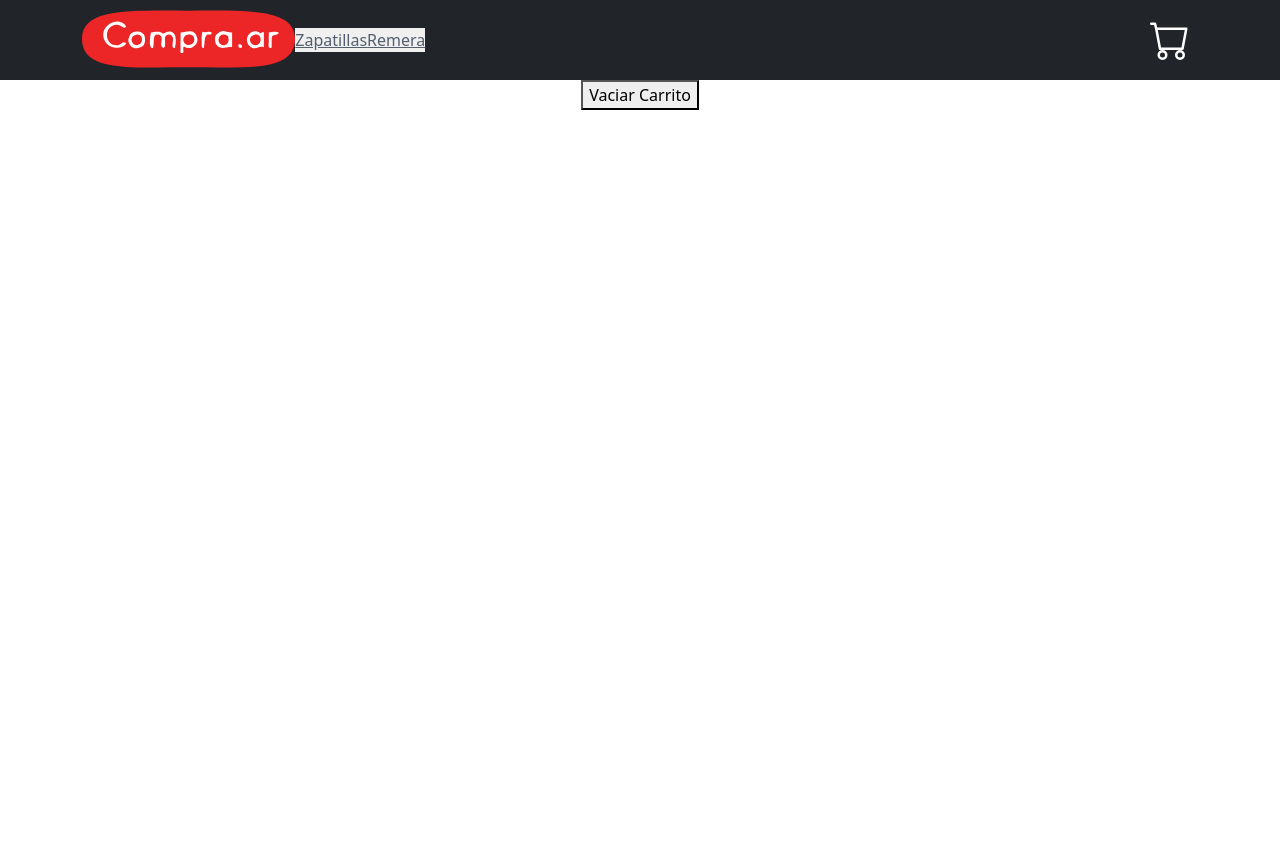
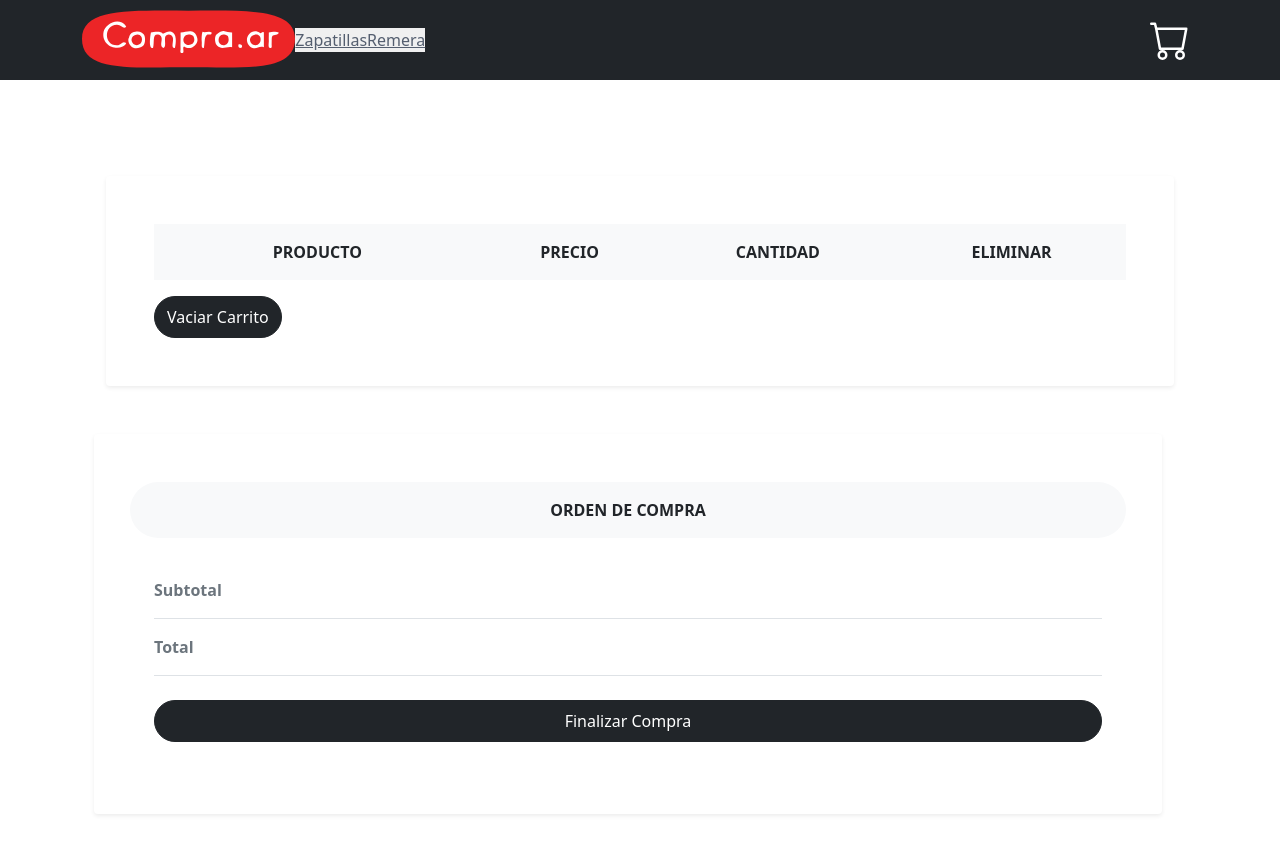
Before and after one commit to fedeclaver/react, a React (Create React App) app: page /cart in a window 1280 px wide. Shown: the top 854 px of the page. Before the commit the page ends 800 px from the top, so only its background shows below. Built offline with nearby package versions, Linux system fonts and the light colour scheme.

Commit message:
add delete item

```diff
--- a/package.json
+++ b/package.json
@@ -7,6 +7,7 @@
     "@testing-library/react": "^12.1.3",
     "@testing-library/user-event": "^13.5.0",
     "bootstrap": "^5.1.3",
+    "dotenv": "^16.0.0",
     "react": "^17.0.2",
     "react-bootstrap": "^2.2.0",
     "react-dom": "^17.0.2",
--- a/src/components/Cart/Cart.jsx
+++ b/src/components/Cart/Cart.jsx
@@ -1,18 +1,92 @@
+
+import { Button } from "react-bootstrap";
 import { useCartContext } from "../../context/CartContext";
-
+import { FaTrash } from 'react-icons/fa';
 function Cart() {
-  const { cartList, deleteCarrito, deleteOne,emptyCart,totalAmount,cartQuantity} = useCartContext();
+  const { cartList, deleteItem, emptyCart, totalAmount } = useCartContext();
 
   return (
-    <div>
-      {cartList.map((product) => (
-        <li key={product.id}>
-          nombre: {product.title} precio: {product.price}
-          cantidad: {product.cantidad}
-        </li>
-      ))}
-      <button onClick={deleteCarrito}>Vaciar Carrito</button>
-    </div>
+
+    <div classname="cart">
+    <section className="py-5">
+      <div className="container px-4 px-lg-5 my-5">
+        <div className="row">
+          <div className="col-lg-12 p-5 bg-white rounded shadow-sm mb-5">
+            <div className="table-responsive">
+              <div>
+
+              <table className="table">
+                <thead>
+                  <tr>
+                    <th scope="col" className="border-0 bg-light">
+                      <div className="p-2 px-3 text-uppercase">Producto</div>
+                    </th>
+                    <th scope="col" className="border-0 bg-light">
+                      <div className="py-2 text-uppercase">Precio</div>
+                    </th>
+                    <th scope="col" className="border-0 bg-light">
+                      <div className="py-2 text-uppercase">Cantidad</div>
+                    </th>
+                    <th scope="col" className="border-0 bg-light">
+                      <div className="py-2 text-uppercase">Eliminar</div>
+                    </th>
+                  </tr>
+                </thead>
+                <tbody>
+
+                      {cartList.map((product) => (
+                        <tr>
+                    <th scope="row" class="border-0">
+                      <div key={product.id} class="p-2">
+                        <img src={product.pictureUrl} alt="" width="70" className="img-fluid rounded shadow-sm"/>
+                        <div className="ms-3 d-inline-block align-middle">
+                          <h5 className="mb-0"> {product.title}</h5>
+                        </div>
+                      </div>
+                    </th>
+                    <td className="border-0 align-middle">
+                      <strong>{product.price}</strong>
+                    </td>
+                    <td className="border-0 align-middle">
+                      <strong>{product.cantidad}</strong>
+                    </td>
+                    <td className="border-0 align-middle">
+                      <Button variant="outline-dark" onClick={()=> deleteItem(product.id)}><FaTrash color="red" />
+                      </Button>
+                    </td>
+                  </tr>
+                      ))}
+                    </tbody>
+              </table>
+            </div>
+          </div>
+          <Button onClick={emptyCart} className="btn btn-dark rounded-pill py-2 d-md-block">Vaciar Carrito</Button>
+        </div>
+        <div className="row py-5 p-4 bg-white rounded shadow-sm">
+
+          <div className="col-lg-12">
+            <div className="bg-light rounded-pill px-4 py-3 text-uppercase fw-bold">Orden de Compra</div>
+            <div className="p-4">
+
+              <ul className="list-unstyled mb-4">
+                <li className="d-flex justify-content-between py-3 border-bottom">
+                  <strong className="text-muted">Subtotal</strong>
+                </li>
+                <li className="d-flex justify-content-between py-3 border-bottom">
+                  <strong className="text-muted">Total</strong>
+                  <h5 className="fw-bold">{totalAmount}</h5>
+                </li>
+              </ul>
+              <Button href="#" className="btn btn-dark rounded-pill py-2 d-md-block">Finalizar Compra</Button>
+            </div>
+          </div>
+        </div>
+      </div>
+      </div>
+    </section>
+  </div>
+
+
   );
 }
 
--- a/src/components/Widget/Widget.jsx
+++ b/src/components/Widget/Widget.jsx
@@ -1,10 +1,32 @@
 import React from "react";
+import { Badge } from "react-bootstrap";
+
 import cart from '../../cart.svg';
+import { useCartContext } from "../../context/CartContext";
 
 function Widget(){
+    const { count,cartList } = useCartContext();
+
+    const condition = cartList.length > 0
+    const Count = () => {
+        return (
+          <div className='flex flex-row'>
+                 <Badge color="secondary" badgeContent={count}></Badge>
+
+            </div>
+        )
+      }
+
+
+
 return(
+   <>
+<div>
+    <img src={cart} className="cart" alt="cart" />
+    {condition &&<Count/>}
 
-    <img src={cart} className="cart" alt="cart" />
+    </div>
+   </>
 )
 
 }
--- a/src/context/CartContext.jsx
+++ b/src/context/CartContext.jsx
@@ -8,19 +8,19 @@ function CartContextProvider({ children }) {
   const [cartList, setCartList] = useState([]);
 
   const addToCart = (item) => {
-      const prodEnCarrito = cartList.find((prod) => prod.id ===item.id)
-      if(prodEnCarrito){
-        const carritoActualizado = cartList.map((prod)=>{
+    const prodEnCarrito = cartList.find((prod) => prod.id === item.id)
+    if (prodEnCarrito) {
+      const carritoActualizado = cartList.map((prod) => {
         if (prod.if === item.id) {
-            return {...prod,cantidad: item.cantidad + prod.cantidad}
-          }else{
+          return { ...prod, cantidad: item.cantidad + prod.cantidad }
+        } else {
           return prod
         }
 
       })
       setCartList(carritoActualizado)
-      }else{
-setCartList([...cartList,item])
+    } else {
+      setCartList([...cartList, item])
     }
 
   };
@@ -31,12 +31,12 @@ setCartList([...cartList,item])
     return cartList.some((prod) => prod.id === id);
   };
 
-  const deleteOne = (id) => {
-    setCartList(cartList.filter((prod)=> prod.id !== id))
+  const deleteItem = (id) => {
+    setCartList(cartList.filter((prod) => prod.id !== id))
   };
 
-const totalAmount = () => {
-    return  cartList.reduce((acc, prod) => acc += prod.price * prod.cantidad, 0)
+  const count = () => {
+    return cartList.reduce((acc, prod) => acc += prod.price * prod.cantidad, 0)
 
   }
 
@@ -58,8 +58,8 @@ const cartQuantity = () => {
         addToCart,
         isInCart,
         deleteCarrito,
-        deleteOne,
-        totalAmount,
+        deleteItem,
+        count,
         cartQuantity
       }}
     >
```
Also changed, not shown: 1 other file (tests, documents, lock files or other folders). Lines whose indentation alone changed are shown as unchanged.
